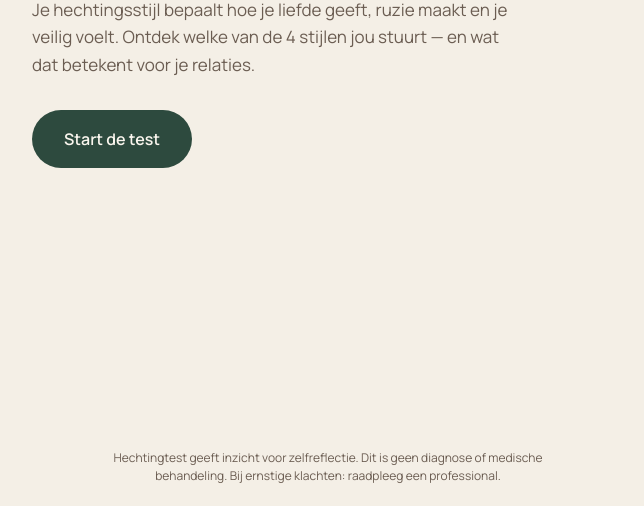
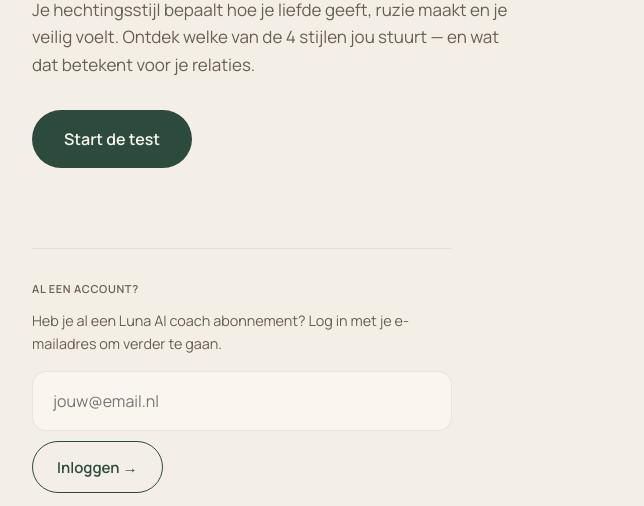
Before and after one commit to Daniell045/funnelliefde-, a website: page index.html in a window 1280 px wide. Shown: the part 291-797 px from the top of the page, without its empty margins (312-956 px from the left). Drawn offline with Linux system fonts and the light colour scheme.

Commit message:
Update index.html

```diff
--- a/index.html
+++ b/index.html
@@ -6,6 +6,7 @@
 <meta name="theme-color" content="#2D4A3E">
 <link rel="manifest" href="/manifest.json">
 <link rel="apple-touch-icon" href="/logo.png">
+<link rel="icon" type="image/png" href="/logo.png">
 <meta name="apple-mobile-web-app-capable" content="yes">
 <meta name="apple-mobile-web-app-status-bar-style" content="black-translucent">
 <meta name="apple-mobile-web-app-title" content="Hechtingtest">
@@ -168,6 +169,21 @@ body { font-family: 'Manrope', system-ui, sans-serif; background: var(--bg); col
     <h1 class="intro-title" id="introTitle">Hoe jij liefhebt<br><em>begint bij hechten.</em></h1>
     <p class="intro-body" id="introBody">Je hechtingsstijl bepaalt hoe je liefde geeft, ruzie maakt en je veilig voelt. Ontdek welke van de 4 stijlen jou stuurt — en wat dat betekent voor je relaties.</p>
     <button class="btn-primary" onclick="startQuiz()">Start de test</button>
+
+    <!-- Al lid / inloggen -->
+    <div style="margin-top:3rem;padding-top:2rem;border-top:1px solid var(--border);width:100%;max-width:420px;">
+      <div style="font-size:0.6875rem;font-weight:600;letter-spacing:0.06em;text-transform:uppercase;color:var(--text-muted);margin-bottom:0.75rem;">Al een account?</div>
+      <p style="font-size:0.9rem;color:var(--text-muted);line-height:1.6;margin-bottom:1rem;">Heb je al een Luna AI coach abonnement? Log in met je e-mailadres om verder te gaan.</p>
+      <div id="loginForm" style="display:flex;flex-direction:column;gap:0.625rem;">
+        <input type="email" class="input" id="loginEmail" placeholder="jouw@email.nl" style="max-width:420px;">
+        <div id="loginError" style="display:none;color:var(--accent);font-size:0.8125rem;"></div>
+        <button onclick="loginMetEmail()" id="loginBtn" style="background:transparent;color:var(--primary);border:1.5px solid var(--primary);padding:0.875rem 1.5rem;font-size:0.9375rem;font-weight:600;border-radius:999px;cursor:pointer;font-family:inherit;transition:all 0.2s;min-height:52px;align-self:flex-start;">Inloggen →</button>
+      </div>
+      <div id="loginSuccess" style="display:none;background:var(--surface);border:1px solid var(--border);border-radius:14px;padding:1rem 1.25rem;font-size:0.9rem;color:var(--text-muted);line-height:1.6;">
+        ✓ Check je inbox — we hebben een inloglink gestuurd.
+      </div>
+      <p style="font-size:0.8125rem;color:var(--text-muted);margin-top:1rem;">Nog geen abonnement? <button onclick="startQuiz()" style="background:none;border:none;color:var(--primary);font-weight:600;cursor:pointer;font-family:inherit;font-size:0.8125rem;padding:0;">Doe eerst de test →</button></p>
+    </div>
   </section>
 
   <!-- QUIZ -->
@@ -642,6 +658,41 @@ function partnerStartCoach() {
   .catch(function() { alert('Verbindingsfout, probeer opnieuw'); btn.disabled = false; btn.textContent = '3 dagen gratis proberen'; });
 }
 
+function loginMetEmail() {
+  var email = document.getElementById('loginEmail').value.trim();
+  var btn = document.getElementById('loginBtn');
+  var errEl = document.getElementById('loginError');
+  if (!email || !/^[^\s@]+@[^\s@]+\.[^\s@]{2,}$/.test(email)) {
+    errEl.textContent = 'Vul een geldig e-mailadres in.';
+    errEl.style.display = 'block'; return;
+  }
+  errEl.style.display = 'none';
+  btn.disabled = true; btn.textContent = 'Bezig...';
+  fetch('/.netlify/functions/luna-login', {
+    method: 'POST',
+    headers: { 'Content-Type': 'application/json' },
+    body: JSON.stringify({ email: email })
+  })
+  .then(function(r) { return r.json(); })
+  .then(function(data) {
+    if (data.ok) {
+      document.getElementById('loginForm').style.display = 'none';
+      document.getElementById('loginSuccess').style.display = 'block';
+    } else if (data.token) {
+      window.location.href = '/?token=' + data.token;
+    } else {
+      errEl.textContent = data.error || 'Geen account gevonden met dit e-mailadres.';
+      errEl.style.display = 'block';
+      btn.disabled = false; btn.textContent = 'Inloggen →';
+    }
+  })
+  .catch(function() {
+    errEl.textContent = 'Verbindingsfout, probeer opnieuw.';
+    errEl.style.display = 'block';
+    btn.disabled = false; btn.textContent = 'Inloggen →';
+  });
+}
+
 document.getElementById('inputEmail').addEventListener('keydown', function(e) {
   if (e.key === 'Enter') submitEmail();
 });
```
